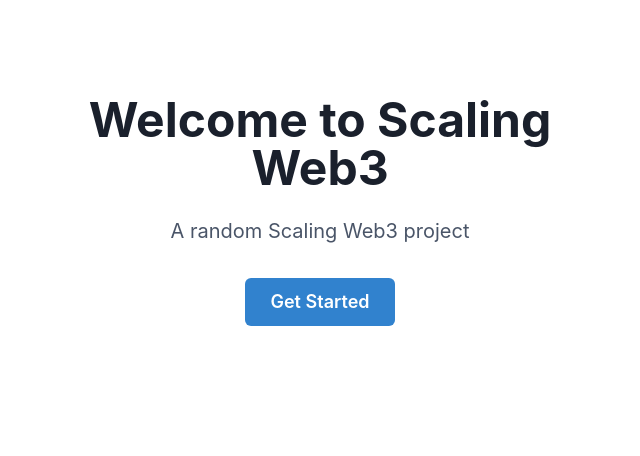
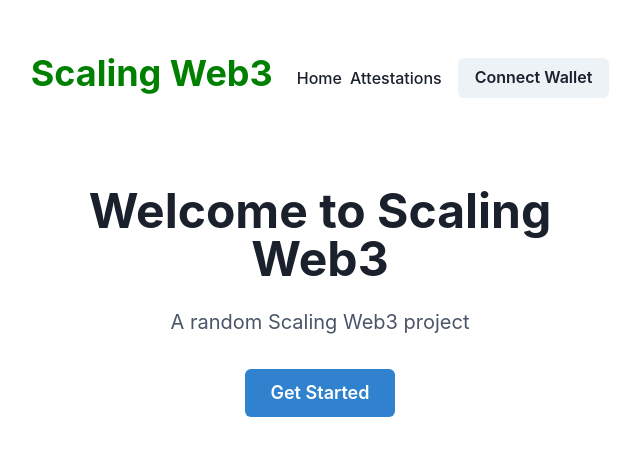
Before and after one commit to ysongh/ScalingWeb3-Project, a React (Vite) app in the folder reactjs/: page / in a window 1280 px wide. Shown: the top 456 px of the page, without its empty margins (320-960 px from the left). Built offline with nearby package versions, Linux system fonts and the light colour scheme.

Commit message:
feat: add a navbar

```diff
--- a/reactjs/src/App.jsx
+++ b/reactjs/src/App.jsx
@@ -1,6 +1,7 @@
 import { ChakraProvider } from '@chakra-ui/react';
 import { HashRouter, Route, Routes } from 'react-router-dom';
 
+import Navbar from './components/layout/Navbar';
 import Home from './pages/Home';
 import Attestations from './pages/Attestations';
 import './App.css';
@@ -9,6 +10,7 @@
   return (
     <ChakraProvider>
       <HashRouter>
+        <Navbar />
         <Routes>
           <Route
             path="/test"
--- /dev/null
+++ b/reactjs/src/components/layout/Navbar.jsx
@@ -0,0 +1,26 @@
+import { Link as ReactLink } from 'react-router-dom';
+import { Container, Box, Flex, Heading, Spacer, Button, Link } from '@chakra-ui/react';
+
+function Navbar() {
+  return (
+    <Box p={2}>
+      <Container maxW='1100px'>
+        <Flex minWidth='max-content' alignItems='center' gap='2'>
+          <Box mr="4">
+            <Link as={ReactLink} to="/">
+              <Heading color="green" mt="3" mb="5">Scaling Web3</Heading>
+            </Link>
+          </Box>
+          <Link as={ReactLink} to="/">Home</Link>
+          <Link as={ReactLink} to="/attestations">Attestations</Link>
+          <Spacer />
+          <Button>
+            Connect Wallet
+          </Button>
+        </Flex>
+      </Container>
+    </Box>
+  )
+}
+
+export default Navbar;
```
